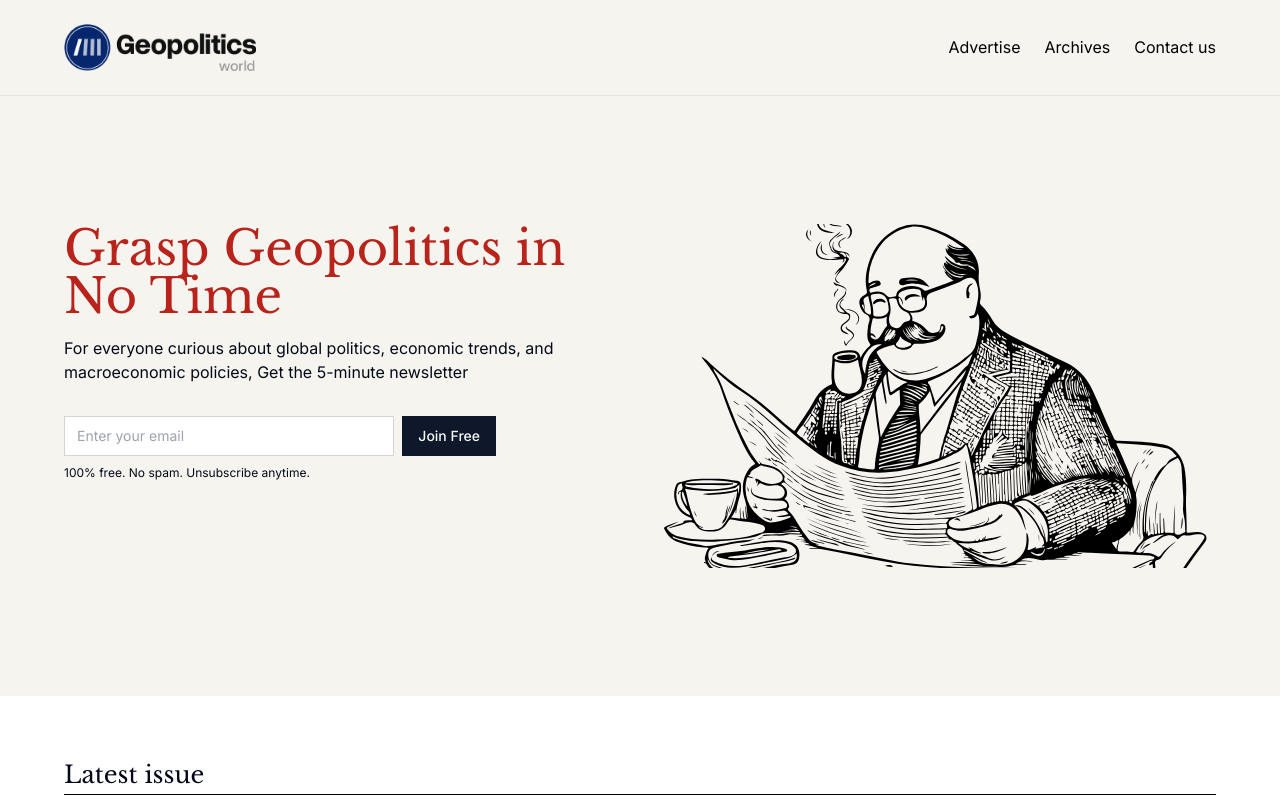
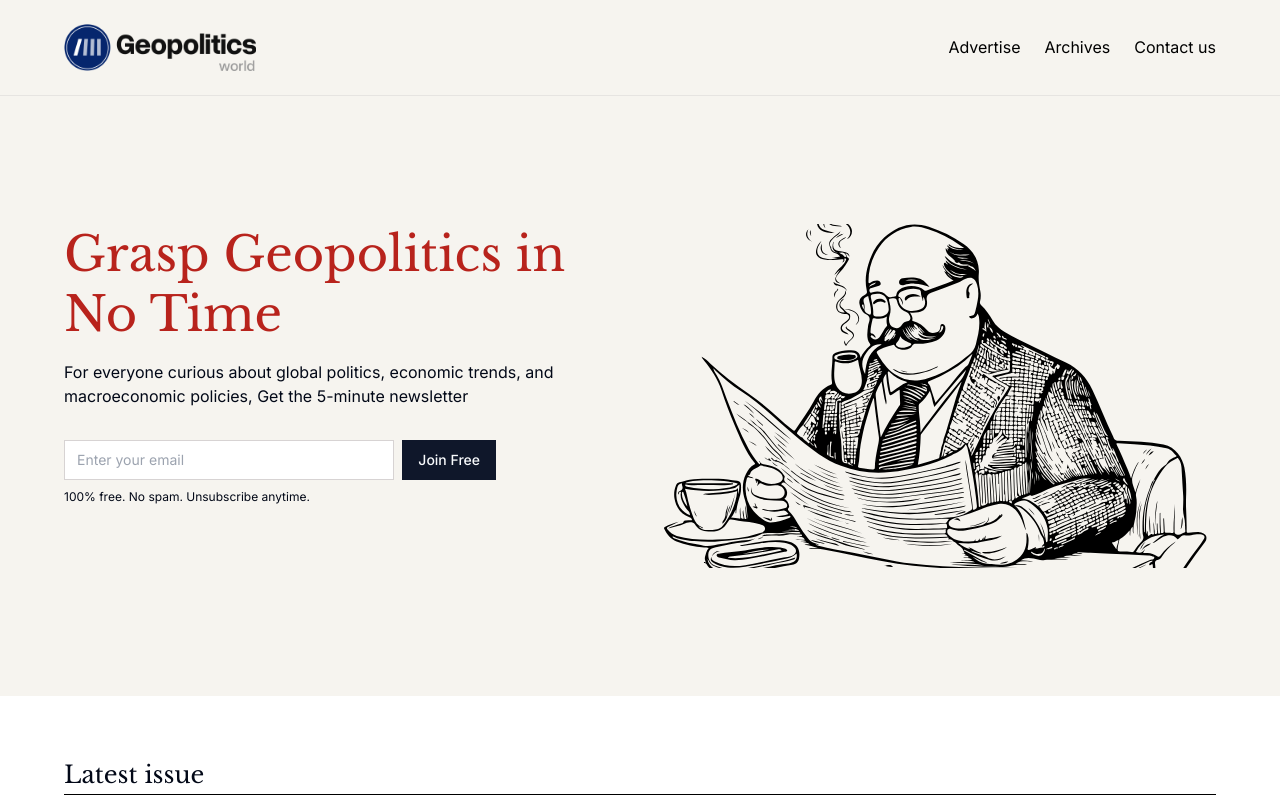
Before and after one commit to Elango-Sagravia/geo-politics, a Next.js app: page / in a window 1280 px wide. Shown: the top 800 px of the page. Built offline with nearby package versions, Linux system fonts and the light colour scheme.

Commit message:
all content chagnes

```diff
--- a/components/ui/advertiseHero/advertiseHero.js
+++ b/components/ui/advertiseHero/advertiseHero.js
@@ -3,6 +3,7 @@ import { ArrowDown } from "lucide-react";
 import libre from "@/components/libre-font";
 import Image from "next/image";
 import content from "@/content/content";
+import { cn } from "@/lib/utils";
 
 export default function AdvertiseHero() {
   return (
@@ -10,7 +11,9 @@ export default function AdvertiseHero() {
       <div className="flex px-4 md:px-16 py-28 min-h-[600px] max-w-7xl mx-auto">
         <div className="flex-1">
           <h1
-            className={`text-nl_background text-4xl sm:text-5xl ${libre.className} leading-tight w-full`}
+            className={`${cn(
+              `text-nl_background text-4xl sm:text-5xl ${libre.className} leading-tight sm:leading-tight`
+            )}`}
           >
             {content.advertise.hero.title}
           </h1>
--- a/components/ui/hero/Hero.js
+++ b/components/ui/hero/Hero.js
@@ -7,6 +7,7 @@ import Image from "next/image";
 import libre from "@/components/libre-font";
 import content from "@/content/content";
 import { Divide } from "lucide-react";
+import { cn } from "@/lib/utils";
 
 export default function Hero() {
   const { isSubscribed } = useAppContext();
@@ -16,7 +17,9 @@ export default function Hero() {
       <div className="flex px-4 md:px-16 py-32 bg-nl_sec_background max-w-7xl mx-auto min-h-[600px]">
         <div className="flex-1">
           <h1
-            className={`text-nl_background text-4xl sm:text-5xl ${libre.className} leading-tight`}
+            className={`${cn(
+              `text-nl_background text-4xl sm:text-5xl ${libre.className} leading-tight sm:leading-tight`
+            )}`}
           >
             {content.homePage.hero.title}
           </h1>
```
